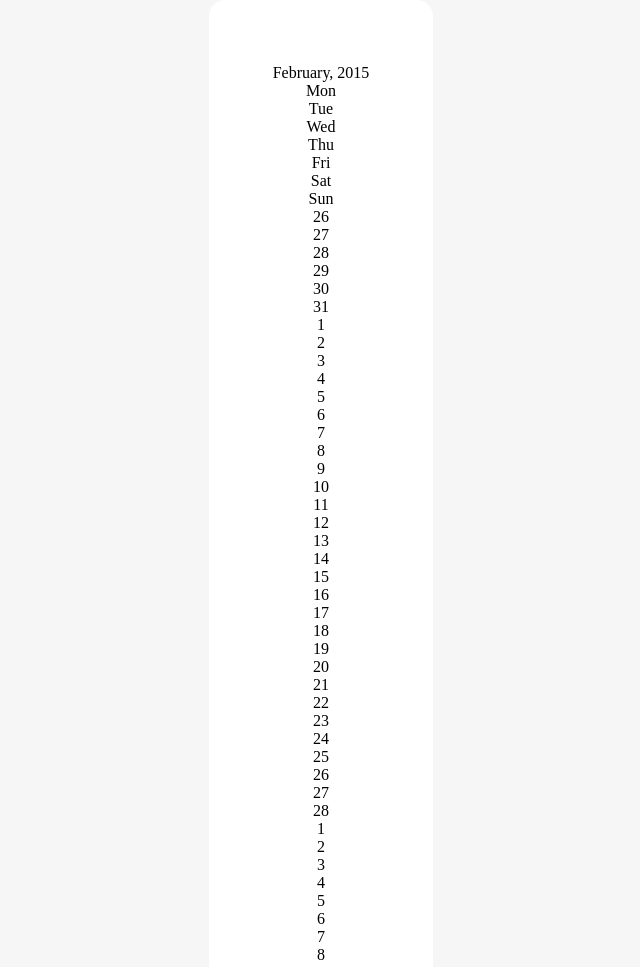
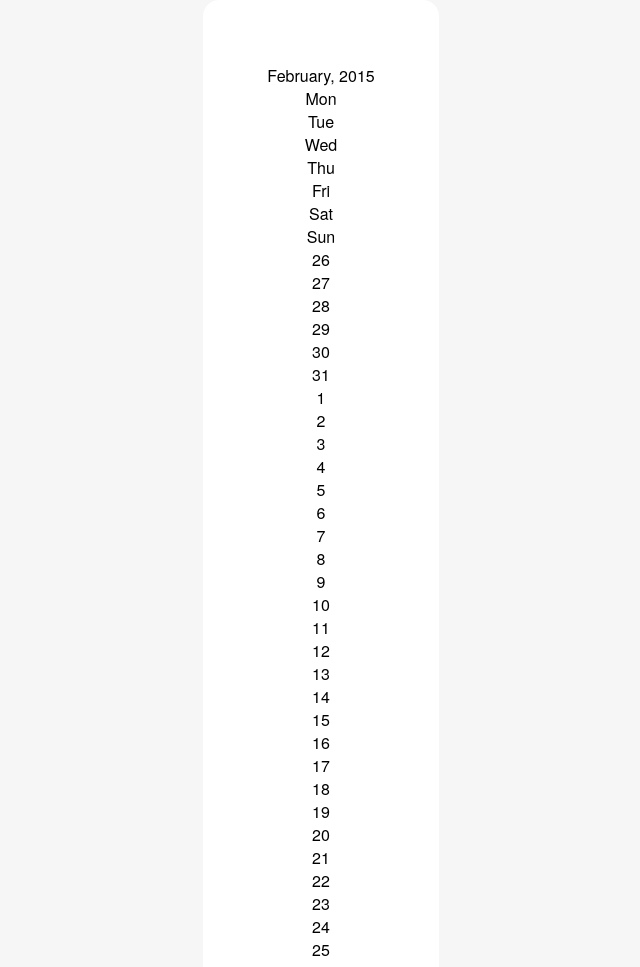
Before and after one commit to lucaslouca/jsdatepicker, a plain HTML site: page index.html in a window 1280 px wide. Shown: the top 967 px of the page, without its empty margins (319-959 px from the left). Drawn offline with Linux system fonts and the light colour scheme.

Commit message:
changed font

```diff
--- a/jsdatepicker.css
+++ b/jsdatepicker.css
@@ -9,7 +9,7 @@
 	-ms-box-sizing: padding-box;
 	box-sizing: padding-box;
 
-	font-family: "HelveticaNeue-Light";
+	font-family: "HelveticaNeueLight", "HelveticaNeue-Light", "Helvetica Neue Light", "HelveticaNeue", "Helvetica Neue", 'TeXGyreHerosRegular', "Helvetica", "Tahoma", "Geneva", "Arial", sans-serif;
 }
 
 .jsDatePicker {
```
